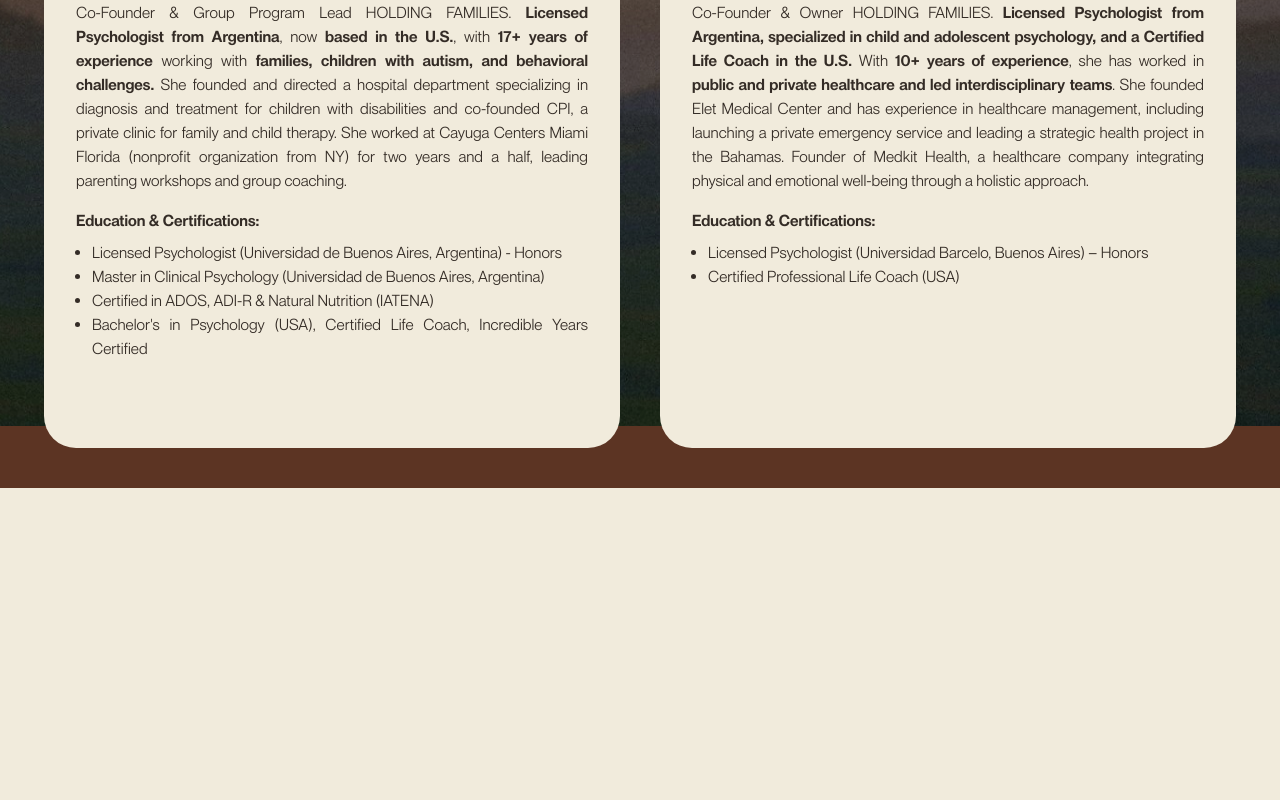
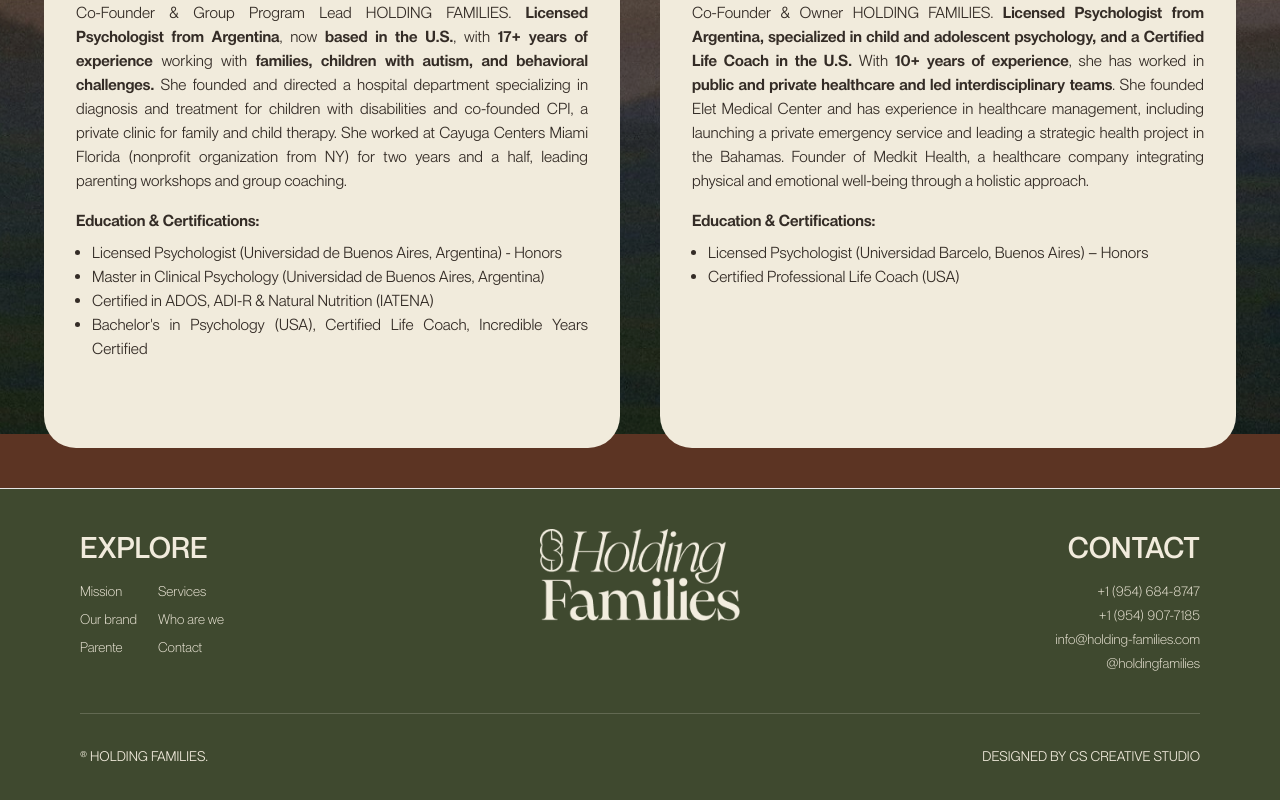
Before and after one commit to manuel-barreiro/holding-families, a Next.js app: page / in a window 1280 px wide. Shown: the part 4464-5264 px from the top of the page. Before the commit the page ends 4952 px from the top, so only its background shows below. Built offline with nearby package versions, Linux system fonts and the light colour scheme; what tailwindcss-animated would draw is missing.

Commit message:
footer + navigation

```diff
--- a/src/features/landing-page/LandingPage.tsx
+++ b/src/features/landing-page/LandingPage.tsx
@@ -6,8 +6,9 @@
 import Hero from '@/features/landing-page/components/Hero'
 import Mission from '@/features/landing-page/components/Mission'
 import OurBrand from '@/features/landing-page/components/OurBrand'
-import OurServicesSection from './components/OurServices/OurServicesSection'
-import WhoAreWe from './components/WhoAreWe/WhoAreWe'
+import OurServicesSection from '@/features/landing-page/components/OurServices/OurServicesSection'
+import WhoAreWe from '@/features/landing-page/components/WhoAreWe/WhoAreWe'
+import Footer from '@/features/landing-page/components/Footer'
 
 export default function LandingPage (): React.JSX.Element {
   // Lenis smooth scroll
@@ -40,7 +41,7 @@
         <OurBrand />
         <OurServicesSection />
         <WhoAreWe />
-
+        <Footer />
       </main>
 
     </>
--- /dev/null
+++ b/src/features/landing-page/components/Footer.tsx
@@ -0,0 +1,87 @@
+'use client'
+
+import * as React from 'react'
+import Link from 'next/link'
+import Image from 'next/image'
+
+export default function Footer (): React.ReactElement {
+  return (
+    <footer className='relative border-t bg-accent text-background transition-colors duration-300 py-10 px-10 md:px-20'>
+      <div className='flex flex-col md:flex-row justify-between items-center md:items-start flex-wrap gap-16 md:gap-8 mb-10'>
+
+        {/* Explore Section */}
+        <div className='flex flex-col justify-center items-center md:items-start order-2 md:order-1'>
+          <h3 className='mb-4 text-2xl sm:text-3xl font-semibold'>EXPLORE</h3>
+          <div className='grid grid-cols-2 gap-x-3 gap-y-2 text-sm font-light items-center md:items-start'>
+            <Link href='#mission' className='inline-block transition-opacity hover:opacity-80 hover:underline'>
+              Mission
+            </Link>
+            <Link href='#services' className='inline-block transition-opacity hover:opacity-80 hover:underline'>
+              Services
+            </Link>
+            <Link href='#brand' className='inline-block transition-opacity hover:opacity-80 hover:underline'>
+              Our brand
+            </Link>
+            <Link href='#who-are-we' className='inline-block transition-opacity hover:opacity-80 hover:underline'>
+              Who are we
+            </Link>
+            <Link href='#parente' className='inline-block transition-opacity hover:opacity-80 hover:underline'>
+              Parente
+            </Link>
+            <Link href='#contact' className='inline-block transition-opacity hover:opacity-80 hover:underline'>
+              Contact
+            </Link>
+          </div>
+        </div>
+
+        {/* logo */}
+        <div className='relative flex flex-col gap-0 justify-center items-center order-1 md:order-2'>
+          <Link href='/#home'>
+            <Image
+              src='/icons/logo_footer.png'
+              alt='CLIC studio pilates'
+              width={200}
+              height={50}
+              className='mb-2'
+              priority
+            />
+          </Link>
+
+        </div>
+
+        {/* Contact Us Section */}
+        <div className='flex flex-col justify-center items-center md:items-end order-3'>
+          <h3 className='mb-4 text-2xl sm:text-3xl font-semibold'>CONTACT</h3>
+          <div className='flex flex-col items-center md:items-end gap-1 text-sm font-light'>
+            <div className='inline-block transition-opacity hover:opacity-80 hover:underline'>
+              +1 (954) 684-8747
+            </div>
+            <div className='inline-block transition-opacity hover:opacity-80 hover:underline'>
+              +1 (954) 907-7185
+            </div>
+            <div className='inline-block transition-opacity hover:opacity-80 hover:underline'>
+              info@holding-families.com
+            </div>
+            <div className='inline-block transition-opacity hover:opacity-80 hover:underline'>
+              @holdingfamilies
+            </div>
+          </div>
+        </div>
+
+      </div>
+
+      {/* Bottom Footer */}
+      <div className='flex flex-col items-center justify-between gap-4 border-t border-background/20 pt-6 md:flex-row md:pt-8'>
+        <p className='text-xs sm:text-sm'>
+          ® HOLDING FAMILIES.
+        </p>
+
+        <div className='flex items-center'>
+          <a href='https://www.instagram.com/cs__creativestudio?utm_source=ig_web_button_share_sheet&igsh=ZDNlZDc0MzIxNw==' target='_blank' className='text-xs sm:text-sm transition-opacity hover:opacity-80 hover:underline' rel='noreferrer'>
+            DESIGNED BY CS CREATIVE STUDIO
+          </a>
+        </div>
+      </div>
+    </footer>
+  )
+}
--- a/src/features/landing-page/components/Mission.tsx
+++ b/src/features/landing-page/components/Mission.tsx
@@ -3,7 +3,7 @@
 
 export default function Mission (): JSX.Element {
   return (
-    <section className='sm:min-h-[75vh] min-h-[50vh] w-full flex flex-col items-center justify-center relative overflow-hidden p-4 md:p-6'>
+    <section id='mission' className='sm:min-h-[75vh] min-h-[50vh] w-full flex flex-col items-center justify-center relative overflow-hidden p-4 md:p-6'>
       {/* Pattern in background */}
       <div className='absolute inset-0 flex items-center justify-center'>
         <Image
--- a/src/features/landing-page/components/NavBar/components/DesktopNav.tsx
+++ b/src/features/landing-page/components/NavBar/components/DesktopNav.tsx
@@ -13,13 +13,13 @@
     >
       <ul className='animate-fade-down animate-normal animate-duration-[3000ms] animate-fill-both animate-once mt-2 flex gap-6 transition'>
         <li className='underline-offset-8 transition-all duration-300 ease-in-out hover:scale-105 hover:text-white hover:underline hover:brightness-200'>
-          <Link href='/#brand'>MISSION</Link>
+          <Link href='/#mission'>MISSION</Link>
         </li>
         <li className='underline-offset-8 transition-all duration-300 ease-in-out hover:scale-105 hover:text-white hover:underline hover:brightness-200'>
-          <Link href='/#quienes-somos'>OUR BRAND</Link>
+          <Link href='/#brand'>OUR BRAND</Link>
         </li>
         <li className='underline-offset-8 transition-all duration-300 ease-in-out hover:scale-105 hover:text-white hover:underline hover:brightness-200'>
-          <Link href='/#niveles'>SERVICES</Link>
+          <Link href='/#services'>SERVICES</Link>
         </li>
       </ul>
 
@@ -37,15 +37,15 @@
       <ul className='animate-fade-down animate-normal animate-duration-[3000ms] animate-fill-both animate-once mt-2 flex gap-6 transition'>
 
         <li className='underline-offset-8 transition-all duration-300 ease-in-out hover:scale-105 hover:text-white hover:underline hover:brightness-200'>
-          <Link href='/#franquicias'>WHO ARE WE</Link>
+          <Link href='/#who-are-we'>WHO ARE WE</Link>
         </li>
 
         <li className='underline-offset-8 transition-all duration-300 ease-in-out hover:scale-105 hover:text-white hover:underline hover:brightness-200'>
-          <Link href='/#academy'>SCIENCE-BACKED</Link>
+          <Link href='/#SCIENCE-BACKED'>SCIENCE-BACKED</Link>
         </li>
 
         <li className='underline-offset-8 transition-all duration-300 ease-in-out hover:scale-105 hover:text-white hover:underline hover:brightness-200'>
-          <Link href='/#contacto'>CONTACT</Link>
+          <Link href='/#contact'>CONTACT</Link>
         </li>
       </ul>
     </nav>
--- a/src/features/landing-page/components/OurBrand.tsx
+++ b/src/features/landing-page/components/OurBrand.tsx
@@ -2,7 +2,7 @@
 
 export default function OurBrand (): JSX.Element {
   return (
-    <section className='min-h-screen w-full py-16 px-10 md:px-16'>
+    <section id='brand' className='min-h-screen w-full py-16 px-10 md:px-16'>
       <div className='max-w-6xl mx-auto'>
         <div className='flex flex-col md:flex-row md:gap-12'>
           {/* Heading column - takes full width on mobile, 1/3 on desktop */}
--- a/src/features/landing-page/components/OurServices/OurServicesSection.tsx
+++ b/src/features/landing-page/components/OurServices/OurServicesSection.tsx
@@ -5,7 +5,7 @@
 
 export default function OurServicesSection (): JSX.Element {
   return (
-    <section className='py-16 px-4 bg-gradient-to-t from-[#172618] via-[#3F4730] to-[#F2EDDF]'>
+    <section id='services' className='py-16 px-4 bg-gradient-to-t from-[#172618] via-[#3F4730] to-[#F2EDDF]'>
       <div className='container mx-auto max-w-7xl'>
         {/* Section Title */}
         <h2 className='mb-20 text-center font-ivy text-3xl sm:text-4xl font-semibold text-dark-green'>OUR SERVICES</h2>
--- a/src/features/landing-page/components/WhoAreWe/WhoAreWe.tsx
+++ b/src/features/landing-page/components/WhoAreWe/WhoAreWe.tsx
@@ -17,7 +17,7 @@
   return (
     <section
       ref={sectionRef}
-      id='home'
+      id='who-are-we'
       className='relative min-h-screen overflow-hidden w-full bg-[#5C3423] py-16 md:py-24'
     >
       <motion.div className='absolute h-full w-full top-0 left-0' style={{ top: y }}>
```
Also changed, not shown: src/features/landing-page/components/NavBar/components/MobileNav.tsx (+6 -6 lines), public/icons/logo_footer.png (added).
